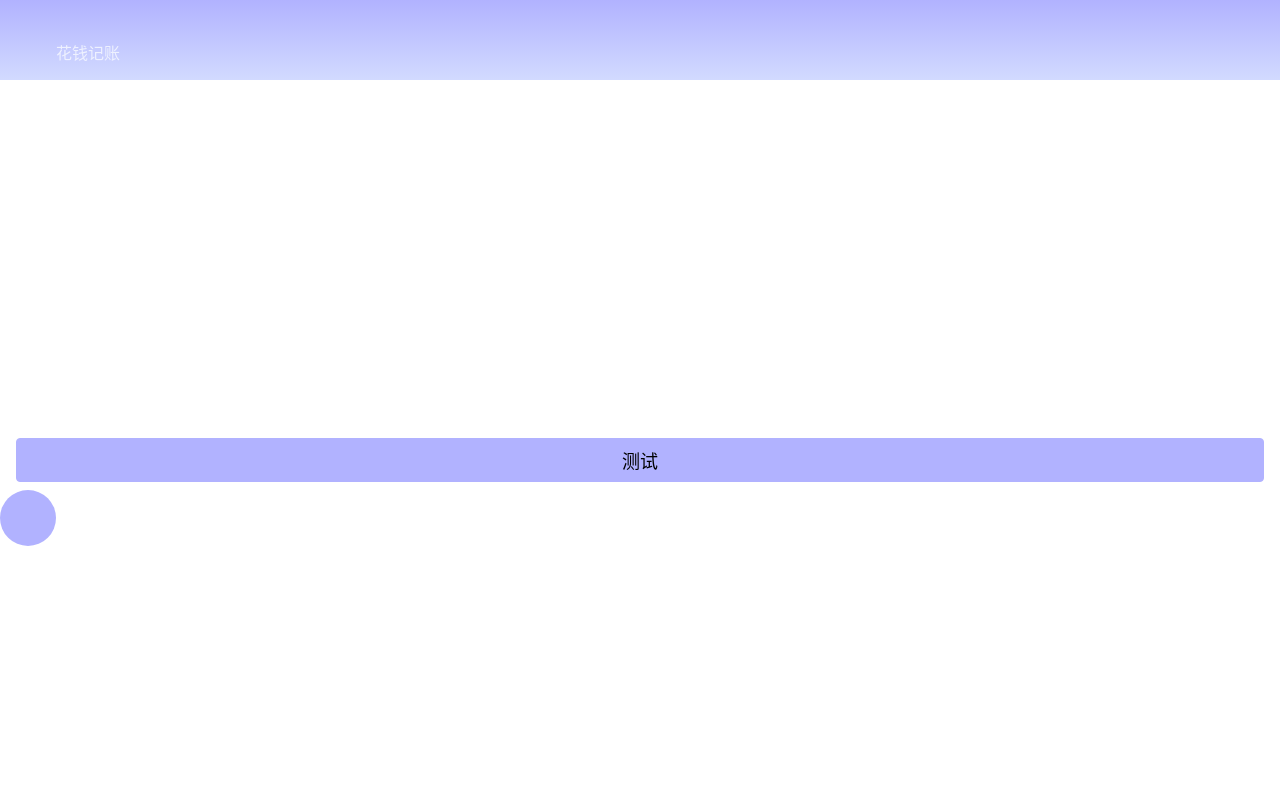
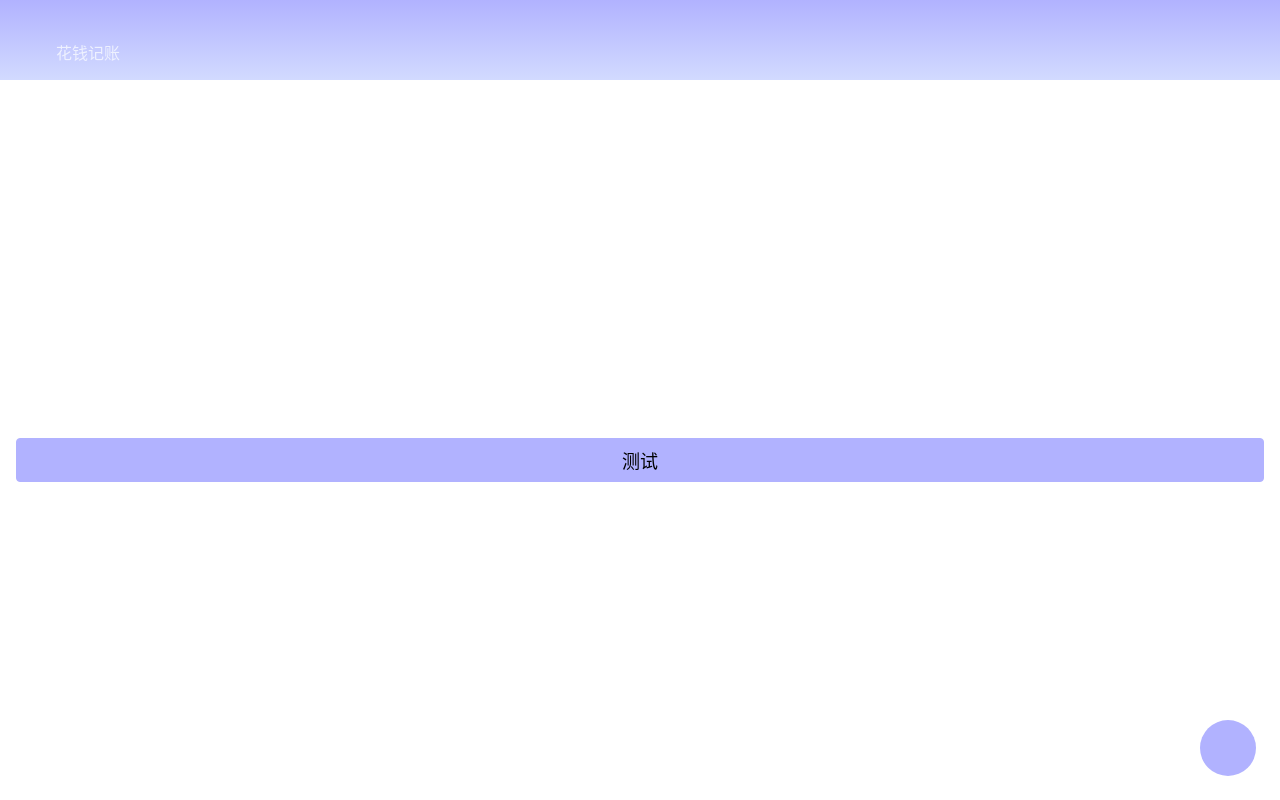
Before and after one commit to herzorf/vue3-wallet_frontend, a Vue app: page /start in a window 1280 px wide. Built offline with nearby package versions, Linux system fonts and the light colour scheme.

Commit message:
定位floatbutton的位置

```diff
--- a/src/view/start/index.module.scss
+++ b/src/view/start/index.module.scss
@@ -12,6 +12,11 @@
             height: 32px;
             margin-right: 12px;
         }
+        .floatbutton{
+            position: absolute;
+            bottom: 24px;
+            right: 24px;
+        }
     }
 
 }
--- a/src/view/start/index.tsx
+++ b/src/view/start/index.tsx
@@ -21,7 +21,7 @@ export const Start = defineComponent({
                 <div class="button-wrapper">
                     <Button class="button" onClick={() => { console.log(111) }}>测试</Button>
                 </div>
-                <FloatButton name='add' />
+                <FloatButton class="floatbutton" name='add' />
             </div>
         )
     }
```
